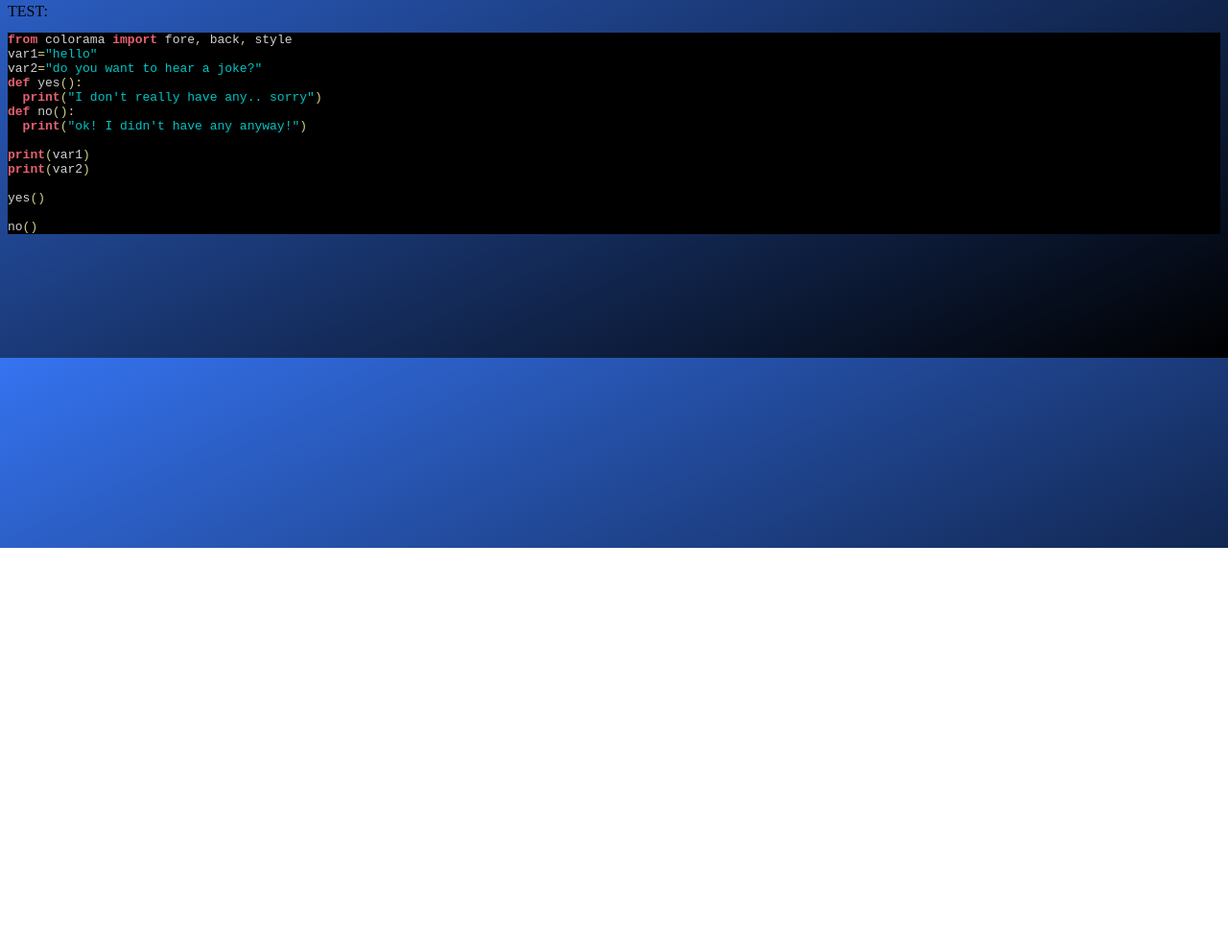
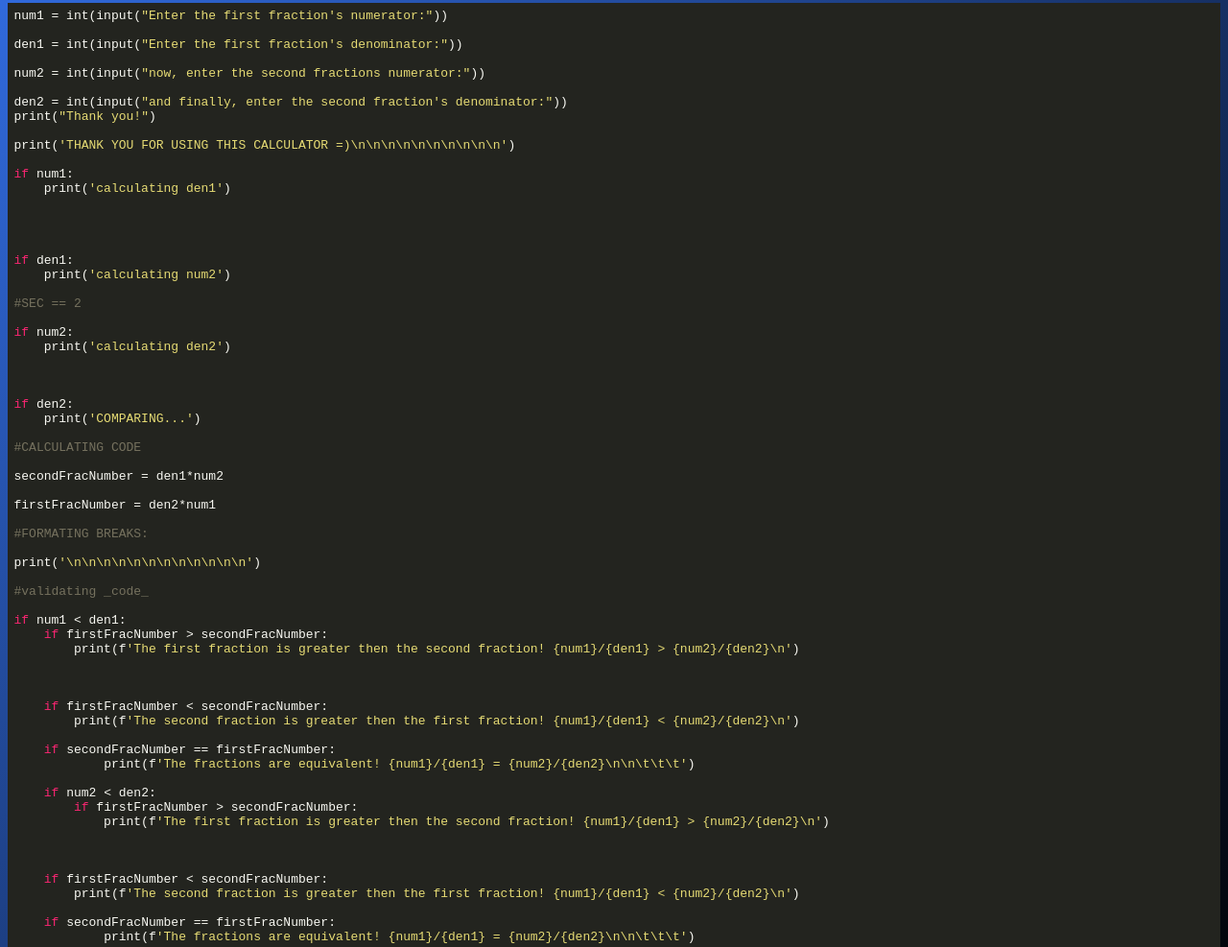
Before and after one commit to MH-Python-Makerfair/python-fractions-sourcecode, a plain HTML site: page index.html in a window 1280 px wide. Shown: the part 229-1216 px from the top of the page at 96% size. Before the commit the page ends 800 px from the top, so only its background shows below. Drawn offline with Linux system fonts and the light colour scheme.

Commit message:
Update index.html

```diff
--- a/index.html
+++ b/index.html
@@ -109,27 +109,79 @@
     <a href="https://mh-python-makerfair.github.io/python-fractions/"><b>Editor</b></a>
     <a href="https://mh-python-makerfair.github.io/python-fractions-process/"><b>The Process</b></a>
     <a href="https://mh-python-makerfair.github.io/python-fractions-sourcecode/"><b>Source Code</b></a>
+    <a href="https://mh-python-makerfair.github.io/python-fractions-credits/"><b>Credits!</b></a>
   </div>
 </div>
 
   </div>
 <h1><br>This is called the source code. This is all of the python code, so if you don't want to follow along in the process page, you can just copy and paste this into the editor and play around with it!</h1>
-  <div class="src">TEST:<br><pre style='color:#d1d1d1;background:#000000;'><span style='color:#e66170; font-weight:bold; '>from</span> colorama <span style='color:#e66170; font-weight:bold; '>import</span> fore<span style='color:#d2cd86; '>,</span> back<span style='color:#d2cd86; '>,</span> style
-var1<span style='color:#d2cd86; '>=</span><span style='color:#00c4c4; '>"hello"</span>
-var2<span style='color:#d2cd86; '>=</span><span style='color:#00c4c4; '>"do you want to hear a joke?"</span>
-<span style='color:#e66170; font-weight:bold; '>def</span> yes<span style='color:#d2cd86; '>(</span><span style='color:#d2cd86; '>)</span><span style='color:#d2cd86; '>:</span>
-  <span style='color:#e66170; font-weight:bold; '>print</span><span style='color:#d2cd86; '>(</span><span style='color:#00c4c4; '>"I don't really have any.. sorry"</span><span style='color:#d2cd86; '>)</span>
-<span style='color:#e66170; font-weight:bold; '>def</span> no<span style='color:#d2cd86; '>(</span><span style='color:#d2cd86; '>)</span><span style='color:#d2cd86; '>:</span>
-  <span style='color:#e66170; font-weight:bold; '>print</span><span style='color:#d2cd86; '>(</span><span style='color:#00c4c4; '>"ok! I didn't have any anyway!"</span><span style='color:#d2cd86; '>)</span>
+  <div class="src"><pre class="hljs" style="display: block; overflow-x: auto; padding: 0.5em; background: rgb(35, 36, 31); color: rgb(248, 248, 242);">num1 = int(input(<span class="hljs-string" style="color: rgb(230, 219, 116);">"Enter the first fraction's numerator:"</span>))
 
-<span style='color:#e66170; font-weight:bold; '>print</span><span style='color:#d2cd86; '>(</span>var1<span style='color:#d2cd86; '>)</span>
-<span style='color:#e66170; font-weight:bold; '>print</span><span style='color:#d2cd86; '>(</span>var2<span style='color:#d2cd86; '>)</span>
+den1 = int(input(<span class="hljs-string" style="color: rgb(230, 219, 116);">"Enter the first fraction's denominator:"</span>))
 
-yes<span style='color:#d2cd86; '>(</span><span style='color:#d2cd86; '>)</span>
+num2 = int(input(<span class="hljs-string" style="color: rgb(230, 219, 116);">"now, enter the second fractions numerator:"</span>))
 
-no<span style='color:#d2cd86; '>(</span><span style='color:#d2cd86; '>)</span>
+den2 = int(input(<span class="hljs-string" style="color: rgb(230, 219, 116);">"and finally, enter the second fraction's denominator:"</span>))
+print(<span class="hljs-string" style="color: rgb(230, 219, 116);">"Thank you!"</span>)
+
+print(<span class="hljs-string" style="color: rgb(230, 219, 116);">'THANK YOU FOR USING THIS CALCULATOR =)\n\n\n\n\n\n\n\n\n\n'</span>)
+
+<span class="hljs-keyword" style="color: rgb(249, 38, 114);">if</span> num1:
+    print(<span class="hljs-string" style="color: rgb(230, 219, 116);">'calculating den1'</span>)
+
+
+
+
+<span class="hljs-keyword" style="color: rgb(249, 38, 114);">if</span> den1:
+    print(<span class="hljs-string" style="color: rgb(230, 219, 116);">'calculating num2'</span>)
+
+<span class="hljs-comment" style="color: rgb(117, 113, 94);">#SEC == 2</span>
+
+<span class="hljs-keyword" style="color: rgb(249, 38, 114);">if</span> num2:
+    print(<span class="hljs-string" style="color: rgb(230, 219, 116);">'calculating den2'</span>)
+
+
+
+<span class="hljs-keyword" style="color: rgb(249, 38, 114);">if</span> den2:
+    print(<span class="hljs-string" style="color: rgb(230, 219, 116);">'COMPARING...'</span>)
+
+<span class="hljs-comment" style="color: rgb(117, 113, 94);">#CALCULATING CODE</span>
+
+secondFracNumber = den1*num2
+
+firstFracNumber = den2*num1
+
+<span class="hljs-comment" style="color: rgb(117, 113, 94);">#FORMATING BREAKS:</span>
+
+print(<span class="hljs-string" style="color: rgb(230, 219, 116);">'\n\n\n\n\n\n\n\n\n\n\n\n'</span>)
+
+<span class="hljs-comment" style="color: rgb(117, 113, 94);">#validating _code_</span>
+
+<span class="hljs-keyword" style="color: rgb(249, 38, 114);">if</span> num1 &lt; den1:
+    <span class="hljs-keyword" style="color: rgb(249, 38, 114);">if</span> firstFracNumber &gt; secondFracNumber:
+        print(f<span class="hljs-string" style="color: rgb(230, 219, 116);">'The first fraction is greater then the second fraction! {num1}/{den1} &gt; {num2}/{den2}\n'</span>)
+
+
+
+    <span class="hljs-keyword" style="color: rgb(249, 38, 114);">if</span> firstFracNumber &lt; secondFracNumber:
+        print(f<span class="hljs-string" style="color: rgb(230, 219, 116);">'The second fraction is greater then the first fraction! {num1}/{den1} &lt; {num2}/{den2}\n'</span>)
+
+    <span class="hljs-keyword" style="color: rgb(249, 38, 114);">if</span> secondFracNumber == firstFracNumber:
+	    print(f<span class="hljs-string" style="color: rgb(230, 219, 116);">'The fractions are equivalent! {num1}/{den1} = {num2}/{den2}\n\n\t\t\t'</span>)
+
+    <span class="hljs-keyword" style="color: rgb(249, 38, 114);">if</span> num2 &lt; den2:
+        <span class="hljs-keyword" style="color: rgb(249, 38, 114);">if</span> firstFracNumber &gt; secondFracNumber:
+            print(f<span class="hljs-string" style="color: rgb(230, 219, 116);">'The first fraction is greater then the second fraction! {num1}/{den1} &gt; {num2}/{den2}\n'</span>)
+
+
+
+    <span class="hljs-keyword" style="color: rgb(249, 38, 114);">if</span> firstFracNumber &lt; secondFracNumber:
+        print(f<span class="hljs-string" style="color: rgb(230, 219, 116);">'The second fraction is greater then the first fraction! {num1}/{den1} &lt; {num2}/{den2}\n'</span>)
+
+    <span class="hljs-keyword" style="color: rgb(249, 38, 114);">if</span> secondFracNumber == firstFracNumber:
+	    print(f<span class="hljs-string" style="color: rgb(230, 219, 116);">'The fractions are equivalent! {num1}/{den1} = {num2}/{den2}\n\n\t\t\t'</span>)
 </pre>
-<!--Created using ToHtml.com on 2021-03-04 20:17:04 UTC --></div>
+</div>
   <br><br><br><br><br><br>
 </body>
 </html>
```
